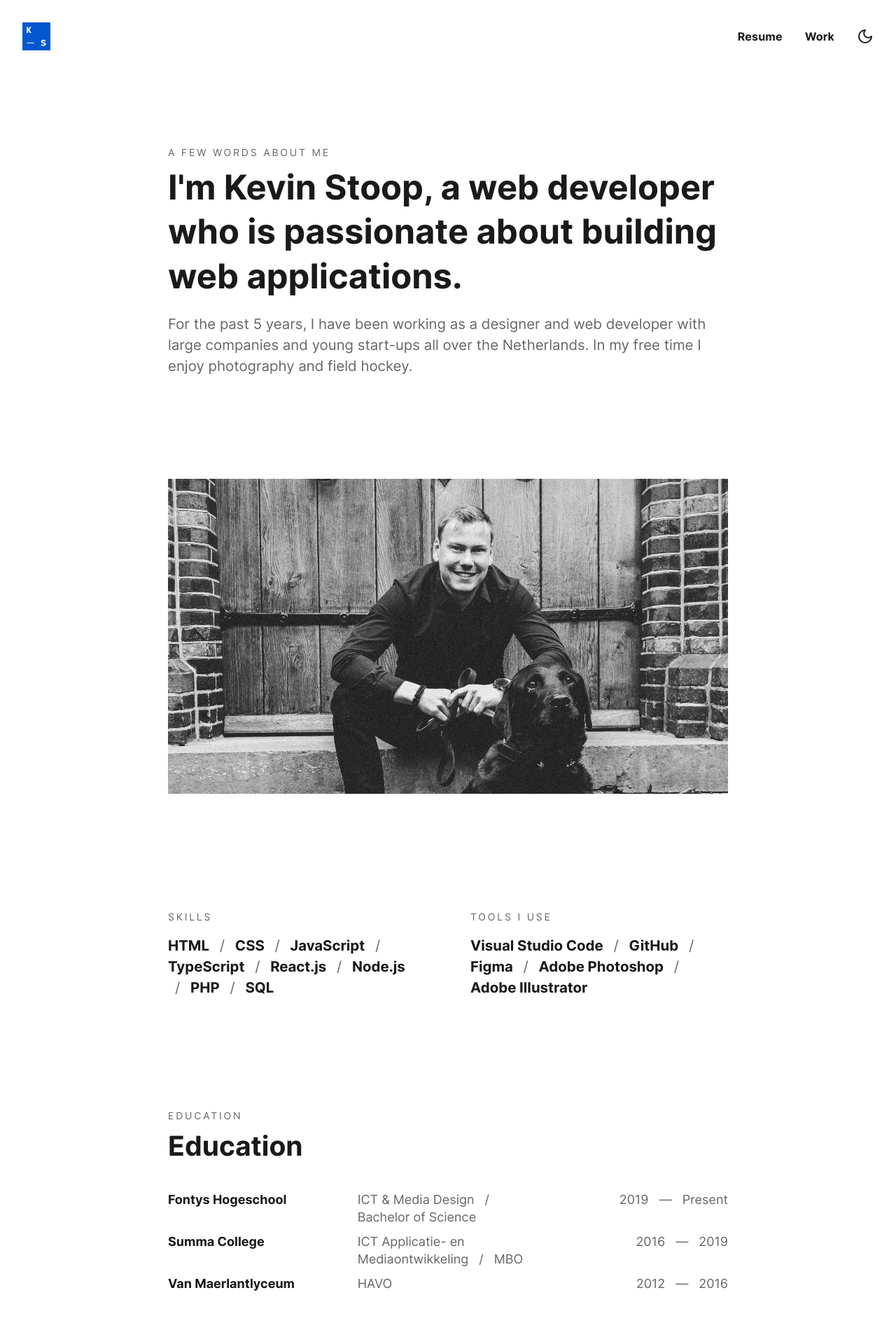
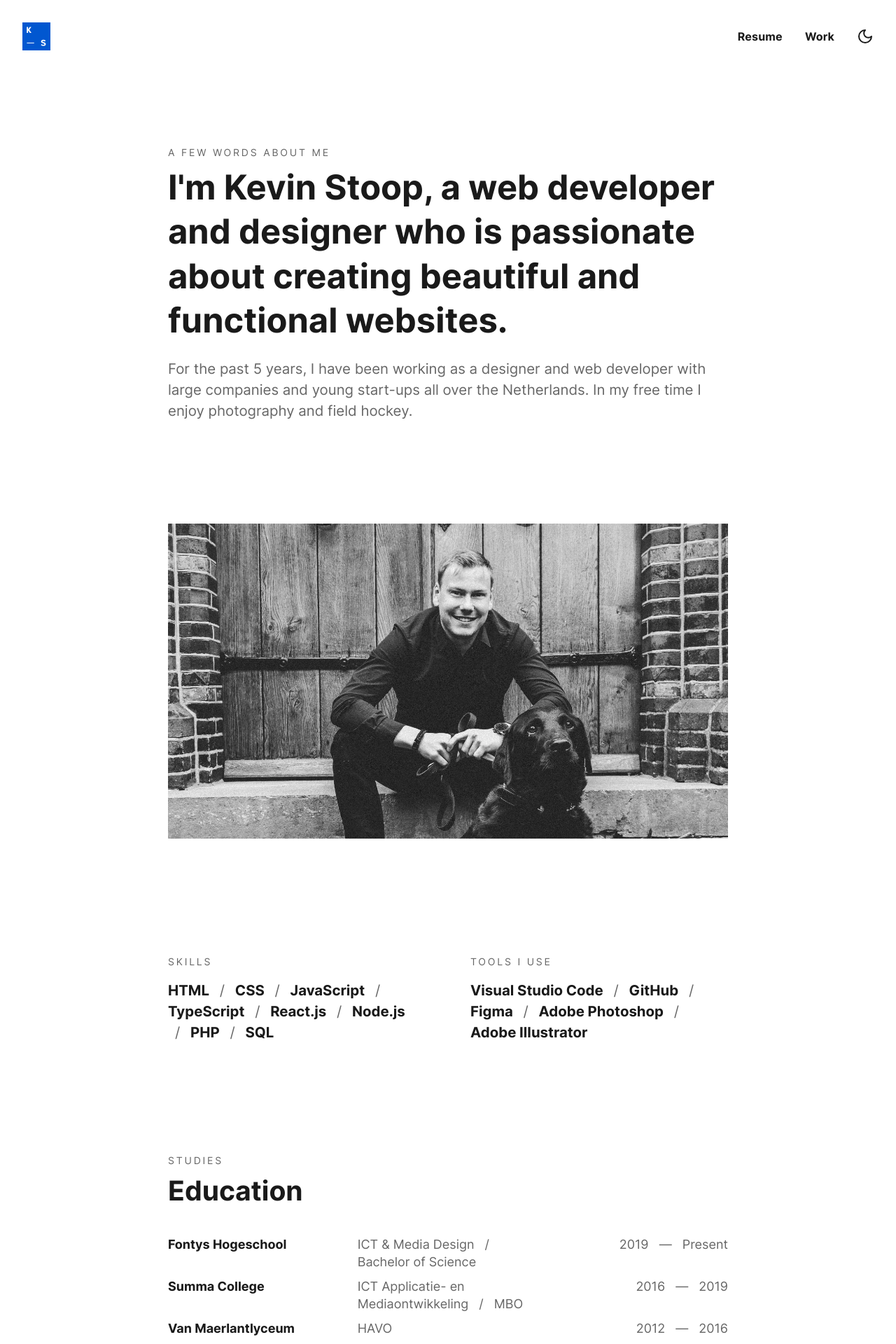
Before and after one commit to NSMNIA/NSMNIA, a React (Vite) app: page /#/ in a window 1280 px wide. Shown: the top 1920 px of the page at 70% size. Built offline with nearby package versions, Linux system fonts and the light colour scheme.

Commit message:
updated some text
Signed-off-by: Kevin Stoop <433243@student.fontys.nl>

```diff
--- a/src/components/ScrollIndicator/scrollIndicator.module.scss
+++ b/src/components/ScrollIndicator/scrollIndicator.module.scss
@@ -1,7 +1,7 @@
 .scroll-indicator {
     &--title {
         color: var(--foreground2);
-        font-size: 1rem;
+        font-size: .875rem !important;
         font-weight: 400;
         font-size: 1.125rem;
         line-height: 1.5;
--- a/src/pages/Resume.tsx
+++ b/src/pages/Resume.tsx
@@ -17,7 +17,7 @@ const Resume = () => {
                     A few words about me
                 </div>
                 <h1 className={`title animate--second`}>
-                    I'm Kevin Stoop, a web developer who is passionate about building web applications.
+                    I'm Kevin Stoop, a web developer and designer who is passionate about creating beautiful and functional websites.
                 </h1>
                 <p className='animate--third'>
                     For the past 5 years, I have been working as a designer and web developer with large companies and young start-ups all over the Netherlands. In my free time I enjoy photography and field hockey.
@@ -47,7 +47,7 @@ const Resume = () => {
                 </div>
                 <div>
                     <div className={`title-small`}>
-                        Education
+                        Studies
                     </div>
                     <h2 className={`title`}>
                         Education
@@ -253,8 +253,8 @@ const Resume = () => {
                         </li>
                     </ul>
                 </div>
+                <ProjectFooter previousProject={null} nextProject={null} />
             </div>
-            <ProjectFooter previousProject={null} nextProject={null} />
         </div>
     )
 }
```
